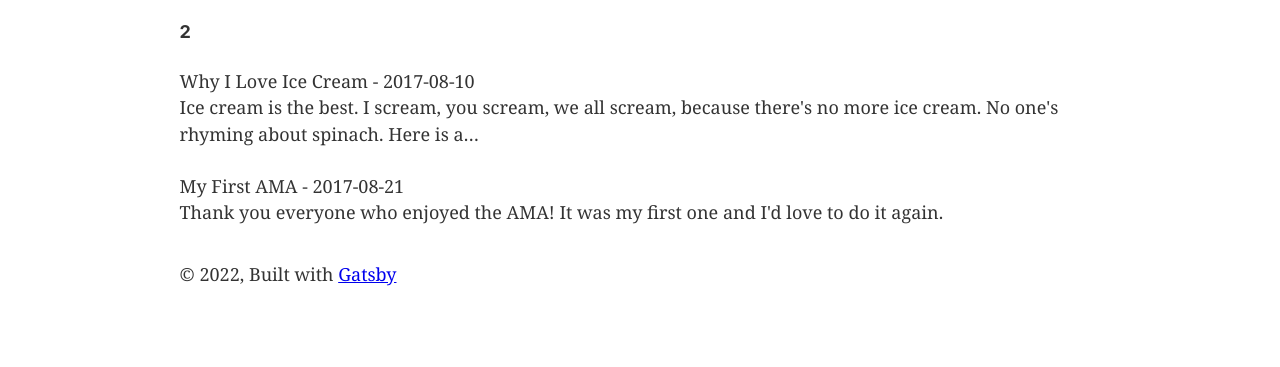
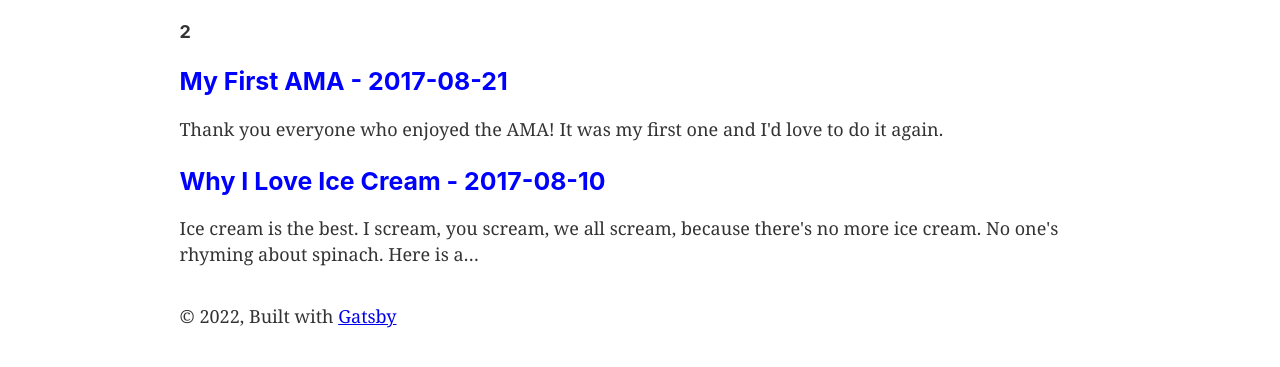
Before and after one commit to yabandzhiev/gatsby-blog, a Gatsby site: page / in a window 1280 px wide. Shown: the part 171-538 px from the top of the page. Built offline with nearby package versions, Linux system fonts and the light colour scheme; Gatsby itself is replaced by a stand-in of ours.

Commit message:
add styled components

```diff
--- a/gatsby-config.js
+++ b/gatsby-config.js
@@ -24,6 +24,7 @@
     },
     `gatsby-transformer-remark`,
     `gatsby-transformer-sharp`,
+    `gatsby-plugin-styled-components`,
     `gatsby-plugin-sharp`,
     {
       resolve: `gatsby-plugin-manifest`,
--- a/package.json
+++ b/package.json
@@ -5,6 +5,7 @@
   "version": "0.1.0",
   "author": "Kyle Mathews <mathews.kyle@gmail.com>",
   "dependencies": {
+    "babel-plugin-styled-components": "^2.0.7",
     "gatsby": "^4.13.0",
     "gatsby-plugin-gatsby-cloud": "^4.13.0",
     "gatsby-plugin-image": "^2.13.0",
@@ -12,13 +13,15 @@
     "gatsby-plugin-offline": "^5.13.0",
     "gatsby-plugin-react-helmet": "^5.13.0",
     "gatsby-plugin-sharp": "^4.13.0",
+    "gatsby-plugin-styled-components": "^5.13.0",
     "gatsby-source-filesystem": "^4.13.0",
     "gatsby-transformer-remark": "^5.13.0",
     "gatsby-transformer-sharp": "^4.13.0",
     "prop-types": "^15.8.1",
     "react": "^17.0.1",
     "react-dom": "^17.0.1",
-    "react-helmet": "^6.1.0"
+    "react-helmet": "^6.1.0",
+    "styled-components": "^5.3.5"
   },
   "devDependencies": {
     "prettier": "^2.6.2"
--- a/src/pages/index.js
+++ b/src/pages/index.js
@@ -1,10 +1,18 @@
 import * as React from "react"
 import { graphql, Link } from "gatsby"
-import { StaticImage } from "gatsby-plugin-image"
+import styled from "styled-components"
 
 import Layout from "../components/layout"
 import Seo from "../components/seo"
-import { node } from "prop-types"
+
+const BlogLink = styled(Link)`
+  text-decoration: none;
+`
+
+const BlogTitle = styled.h3`
+  margin-bottom: 20px;
+  color: blue;
+`
 
 export default ({ data }) => (
   <Layout>
@@ -14,9 +22,11 @@
       <h4>{data.allMarkdownRemark.totalCount}</h4>
       {data.allMarkdownRemark.edges.map(({ node }) => (
         <div key={node.id}>
-          <span>
-            {node.frontmatter.title} - {node.frontmatter.date}
-          </span>
+          <BlogLink to={node.fields.slug}>
+            <BlogTitle>
+              {node.frontmatter.title} - {node.frontmatter.date}
+            </BlogTitle>
+          </BlogLink>
           <p>{node.excerpt}</p>
         </div>
       ))}
@@ -26,7 +36,7 @@
 
 export const query = graphql`
   query {
-    allMarkdownRemark {
+    allMarkdownRemark(sort: { fields: [frontmatter___date], order: DESC }) {
       totalCount
       edges {
         node {
@@ -36,6 +46,9 @@
             description
             date
           }
+          fields {
+            slug
+          }
           excerpt
         }
       }
```
Also changed, not shown: 1 other file.
